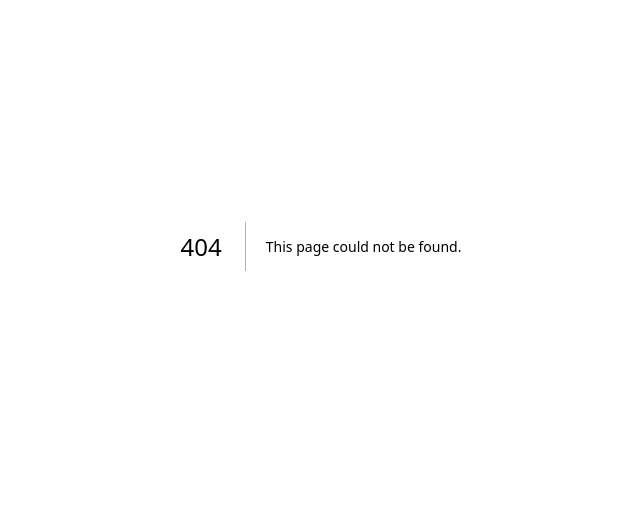
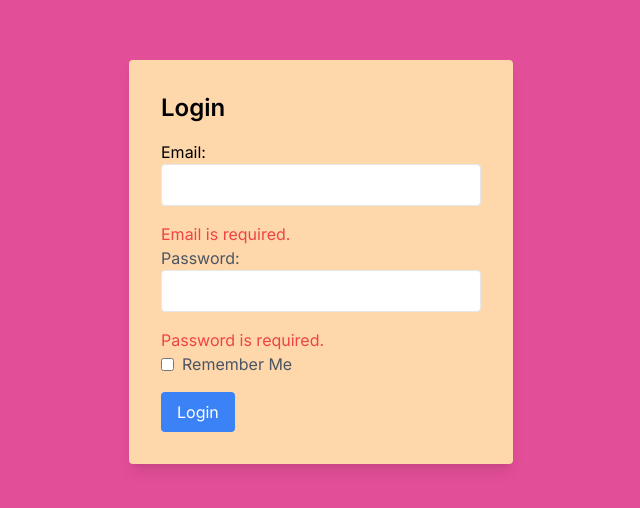
Before and after one commit to Karthi981/next-app-training, a Next.js app: page /login in a window 1280 px wide. Before the commit this address had no page. Shown: the part 154-662 px from the top of the page, without its empty margins (319-959 px from the left). Built offline with nearby package versions, Linux system fonts and the light colour scheme.

Commit message:
login page completed

```diff
--- a/app/globals.css
+++ b/app/globals.css
@@ -11,17 +11,11 @@
 @media (prefers-color-scheme: dark) {
   :root {
     --foreground-rgb: 255, 255, 255;
-    --background-start-rgb: 0, 0, 0;
-    --background-end-rgb: 0, 0, 0;
   }
 }
 
 body {
   color: rgb(var(--foreground-rgb));
-  background: linear-gradient(
-      to bottom,
-      transparent,
-      rgb(var(--background-end-rgb))
-    )
-    rgb(var(--background-start-rgb));
+  padding: 1rem;
+  background-color: #e34e99;
 }
--- /dev/null
+++ b/app/login/page.tsx
@@ -0,0 +1,116 @@
+// pages/login.tsx
+"use client";
+import React, { useState, useEffect } from "react";
+
+const LoginPage: React.FC = () => {
+  const [formData, setFormData] = useState({
+    email: "",
+    password: "",
+    emailerror: "",
+    passworderror: "",
+  });
+  const [errors, setErrors] = useState<{ [key: string]: string }>({});
+  const { email, password, emailerror } = formData;
+  useEffect(() => {
+    validateForm();
+  }, [email, password]);
+
+  function validateForm() {
+    let errors: { [key: string]: string } = {};
+
+    if (!email) {
+      errors.email = "Email is required.";
+    } else if (!/\S+@\S+\.\S+/.test(email)) {
+      errors.email = "Email is invalid.";
+    }
+
+    if (!password) {
+      errors.password = "Password is required.";
+    } else if (password.length < 6) {
+      errors.password = "Password must be at least 6 characters.";
+    }
+
+    setErrors(errors);
+  }
+  const handleChange = (
+    e: React.ChangeEvent<HTMLInputElement>,
+    type: string
+  ) => {
+    if (type === "email") {
+      setFormData({
+        ...formData,
+        email: e.target.value,
+      });
+    } else {
+      setFormData({
+        ...formData,
+        password: e.target.value,
+      });
+    }
+  };
+
+  const handleSubmit = (e: React.FormEvent) => {
+    e.preventDefault();
+
+    console.log("Form data:", formData);
+  };
+
+  return (
+    <div className="min-h-screen flex items-center justify-center ">
+      <div className="bg-orange-200 p-8 rounded shadow-lg w-96">
+        <h1 className="text-2xl font-semibold mb-4">Login</h1>
+        <form onSubmit={handleSubmit}>
+          <div className="mb-4">
+            <label htmlFor="email" className="block text-">
+              Email:
+            </label>
+            <input
+              type="email"
+              id="email"
+              name="email"
+              value={formData.email}
+              onChange={(e) => handleChange(e, "email")}
+              required
+              className="w-full border rounded px-3 py-2 focus:outline-none focus:border-blue-500"
+            />
+          </div>
+          {errors.email && <p className="text-red-500">{errors.email}</p>}
+          <div className="mb-4">
+            <label htmlFor="password" className="block text-gray-600">
+              Password:
+            </label>
+            <input
+              type="password"
+              id="password"
+              name="password"
+              value={formData.password}
+              onChange={(e) => handleChange(e, "password")}
+              required
+              className="w-full border rounded px-3 py-2 focus:outline-none focus:border-blue-500"
+            />
+          </div>
+          {errors.password && <p className="text-red-500">{errors.password}</p>}
+          <div className="flex items-center mb-4">
+            <input
+              type="checkbox"
+              id="rememberMe"
+              name="rememberMe"
+              className="mr-2"
+            />
+            <label htmlFor="rememberMe" className="text-gray-600">
+              Remember Me
+            </label>
+          </div>
+          <button
+            type="submit"
+            className="bg-blue-500 text-white rounded px-4 py-2 hover:bg-green-600"
+          >
+            Login
+          </button>
+        </form>
+      </div>
+    </div>
+  );
+};
+
+export default LoginPage;
--- a/app/page.tsx
+++ b/app/page.tsx
@@ -1,113 +1,11 @@
-import Image from 'next/image'
+import Image from "next/image";
+import Link from "next/link";
 
 export default function Home() {
   return (
-    <main className="flex min-h-screen flex-col items-center justify-between p-24">
-      <div className="z-10 max-w-5xl w-full items-center justify-between font-mono text-sm lg:flex">
-        <p className="fixed left-0 top-0 flex w-full justify-center border-b border-gray-300 bg-gradient-to-b from-zinc-200 pb-6 pt-8 backdrop-blur-2xl dark:border-neutral-800 dark:bg-zinc-800/30 dark:from-inherit lg:static lg:w-auto  lg:rounded-xl lg:border lg:bg-gray-200 lg:p-4 lg:dark:bg-zinc-800/30">
-          Get started by editing&nbsp;
-          <code className="font-mono font-bold">app/page.tsx</code>
-        </p>
-        <div className="fixed bottom-0 left-0 flex h-48 w-full items-end justify-center bg-gradient-to-t from-white via-white dark:from-black dark:via-black lg:static lg:h-auto lg:w-auto lg:bg-none">
-          <a
-            className="pointer-events-none flex place-items-center gap-2 p-8 lg:pointer-events-auto lg:p-0"
-            href="https://vercel.com?utm_source=create-next-app&utm_medium=appdir-template&utm_campaign=create-next-app"
-            target="_blank"
-            rel="noopener noreferrer"
-          >
-            By{' '}
-            <Image
-              src="/vercel.svg"
-              alt="Vercel Logo"
-              className="dark:invert"
-              width={100}
-              height={24}
-              priority
-            />
-          </a>
-        </div>
-      </div>
-
-      <div className="relative flex place-items-center before:absolute before:h-[300px] before:w-[480px] before:-translate-x-1/2 before:rounded-full before:bg-gradient-radial before:from-white before:to-transparent before:blur-2xl before:content-[''] after:absolute after:-z-20 after:h-[180px] after:w-[240px] after:translate-x-1/3 after:bg-gradient-conic after:from-sky-200 after:via-blue-200 after:blur-2xl after:content-[''] before:dark:bg-gradient-to-br before:dark:from-transparent before:dark:to-blue-700 before:dark:opacity-10 after:dark:from-sky-900 after:dark:via-[#0141ff] after:dark:opacity-40 before:lg:h-[360px] z-[-1]">
-        <Image
-          className="relative dark:drop-shadow-[0_0_0.3rem_#ffffff70] dark:invert"
-          src="/next.svg"
-          alt="Next.js Logo"
-          width={180}
-          height={37}
-          priority
-        />
-      </div>
-
-      <div className="mb-32 grid text-center lg:max-w-5xl lg:w-full lg:mb-0 lg:grid-cols-4 lg:text-left">
-        <a
-          href="https://nextjs.org/docs?utm_source=create-next-app&utm_medium=appdir-template&utm_campaign=create-next-app"
-          className="group rounded-lg border border-transparent px-5 py-4 transition-colors hover:border-gray-300 hover:bg-gray-100 hover:dark:border-neutral-700 hover:dark:bg-neutral-800/30"
-          target="_blank"
-          rel="noopener noreferrer"
-        >
-          <h2 className={`mb-3 text-2xl font-semibold`}>
-            Docs{' '}
-            <span className="inline-block transition-transform group-hover:translate-x-1 motion-reduce:transform-none">
-              -&gt;
-            </span>
-          </h2>
-          <p className={`m-0 max-w-[30ch] text-sm opacity-50`}>
-            Find in-depth information about Next.js features and API.
-          </p>
-        </a>
-
-        <a
-          href="https://nextjs.org/learn?utm_source=create-next-app&utm_medium=appdir-template-tw&utm_campaign=create-next-app"
-          className="group rounded-lg border border-transparent px-5 py-4 transition-colors hover:border-gray-300 hover:bg-gray-100 hover:dark:border-neutral-700 hover:dark:bg-neutral-800/30"
-          target="_blank"
-          rel="noopener noreferrer"
-        >
-          <h2 className={`mb-3 text-2xl font-semibold`}>
-            Learn{' '}
-            <span className="inline-block transition-transform group-hover:translate-x-1 motion-reduce:transform-none">
-              -&gt;
-            </span>
-          </h2>
-          <p className={`m-0 max-w-[30ch] text-sm opacity-50`}>
-            Learn about Next.js in an interactive course with&nbsp;quizzes!
-          </p>
-        </a>
-
-        <a
-          href="https://vercel.com/templates?framework=next.js&utm_source=create-next-app&utm_medium=appdir-template&utm_campaign=create-next-app"
-          className="group rounded-lg border border-transparent px-5 py-4 transition-colors hover:border-gray-300 hover:bg-gray-100 hover:dark:border-neutral-700 hover:dark:bg-neutral-800/30"
-          target="_blank"
-          rel="noopener noreferrer"
-        >
-          <h2 className={`mb-3 text-2xl font-semibold`}>
-            Templates{' '}
-            <span className="inline-block transition-transform group-hover:translate-x-1 motion-reduce:transform-none">
-              -&gt;
-            </span>
-          </h2>
-          <p className={`m-0 max-w-[30ch] text-sm opacity-50`}>
-            Explore the Next.js 13 playground.
-          </p>
-        </a>
-
-        <a
-          href="https://vercel.com/new?utm_source=create-next-app&utm_medium=appdir-template&utm_campaign=create-next-app"
-          className="group rounded-lg border border-transparent px-5 py-4 transition-colors hover:border-gray-300 hover:bg-gray-100 hover:dark:border-neutral-700 hover:dark:bg-neutral-800/30"
-          target="_blank"
-          rel="noopener noreferrer"
-        >
-          <h2 className={`mb-3 text-2xl font-semibold`}>
-            Deploy{' '}
-            <span className="inline-block transition-transform group-hover:translate-x-1 motion-reduce:transform-none">
-              -&gt;
-            </span>
-          </h2>
-          <p className={`m-0 max-w-[30ch] text-sm opacity-50`}>
-            Instantly deploy your Next.js site to a shareable URL with Vercel.
-          </p>
-        </a>
-      </div>
+    <main>
+      <h1>Hello World</h1>
+      <Link href="/login">Login Page</Link>
     </main>
-  )
+  );
 }
```
